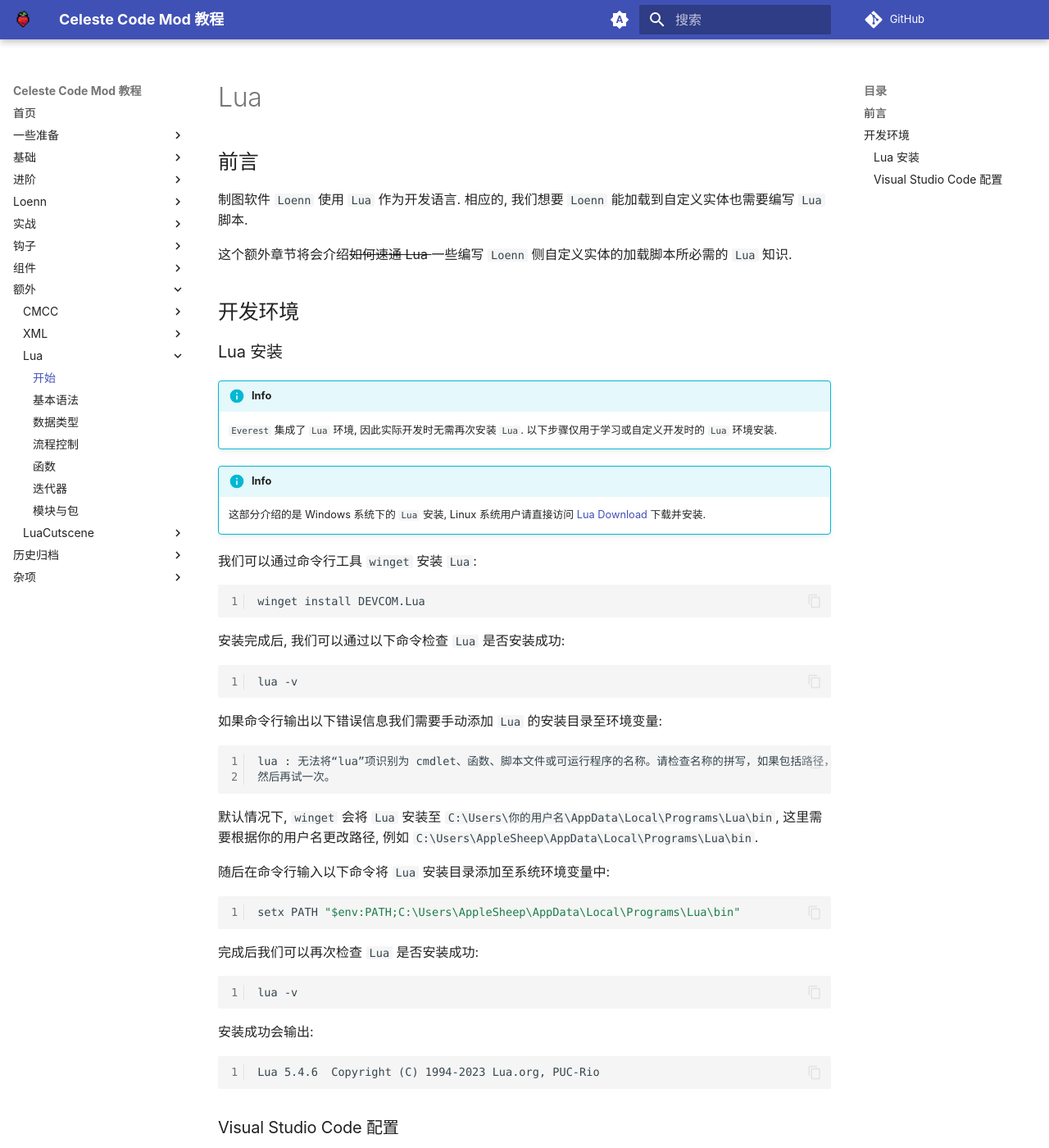
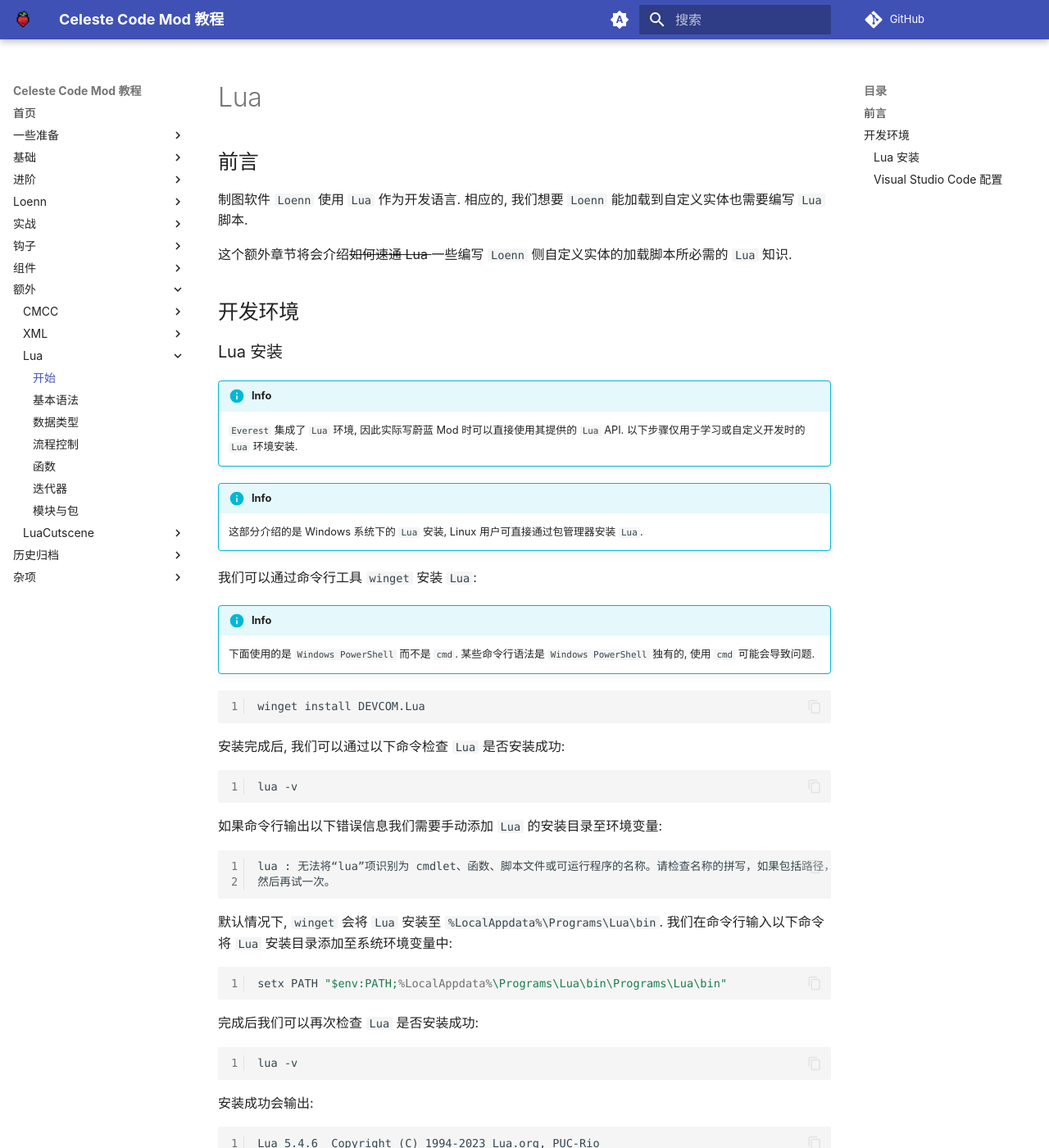
Before and after one commit to Saplonily/CelesteModTutorial, an MkDocs documentation site: the page built from docs/extra/lua/begin.md, in a window 1280 px wide and 1400 px high. Shown: the whole window at 82% size. Built offline with MkDocs 1.6.1 and Material for MkDocs 9.7.7, drawn with Linux system fonts in a browser that asks for light colours; comment, search, counter and statistics services are not loaded.

Commit message:
requested

````diff
--- a/docs/extra/lua/begin.md
+++ b/docs/extra/lua/begin.md
@@ -10,15 +10,20 @@
 
 ### Lua 安装
 !!!info
-    `Everest` 集成了 `Lua` 环境, 因此实际开发时无需再次安装 `Lua`. 以下步骤仅用于学习或自定义开发时的 `Lua` 环境安装.
+    `Everest` 集成了 `Lua` 环境, 因此实际写蔚蓝 Mod 时可以直接使用其提供的 `Lua` API. 以下步骤仅用于学习或自定义开发时的 `Lua` 环境安装.
 
 !!!info
-    这部分介绍的是 Windows 系统下的 `Lua` 安装, Linux 系统用户请直接访问 [Lua Download](https://www.lua.org/download.html) 下载并安装.
+    这部分介绍的是 Windows 系统下的 `Lua` 安装, Linux 用户可直接通过包管理器安装 `Lua`.
 
 我们可以通过命令行工具 `winget` 安装 `Lua`:
+
+!!!info
+    下面使用的是 `Windows PowerShell` 而不是 `cmd`. 某些命令行语法是 `Windows PowerShell` 独有的, 使用 `cmd` 可能会导致问题.
+
 ```bat
 winget install DEVCOM.Lua
 ```
+
 安装完成后, 我们可以通过以下命令检查 `Lua` 是否安装成功:
 ```bat
 lua -v
@@ -30,11 +35,9 @@
 然后再试一次。
 ```
 
-默认情况下, `winget` 会将 `Lua` 安装至 `C:\Users\你的用户名\AppData\Local\Programs\Lua\bin`, 这里需要根据你的用户名更改路径, 例如 `C:\Users\AppleSheep\AppData\Local\Programs\Lua\bin`.
-
-随后在命令行输入以下命令将 `Lua` 安装目录添加至系统环境变量中:
+默认情况下, `winget` 会将 `Lua` 安装至 `%LocalAppdata%\Programs\Lua\bin`. 我们在命令行输入以下命令将 `Lua` 安装目录添加至系统环境变量中:
 ```bat
-setx PATH "$env:PATH;C:\Users\AppleSheep\AppData\Local\Programs\Lua\bin"
+setx PATH "$env:PATH;%LocalAppdata%\Programs\Lua\bin\Programs\Lua\bin"
 ```
 
 完成后我们可以再次检查 `Lua` 是否安装成功:
````
Also changed, not shown: docs/advanced/cross_mod_interactions.md (+1 -1 lines), docs/arc/preference.md (+1 -1 lines), docs/extra/lua/syntax.md (+1 -1 lines), docs/misc/change_log.md (+1 -1 lines).
